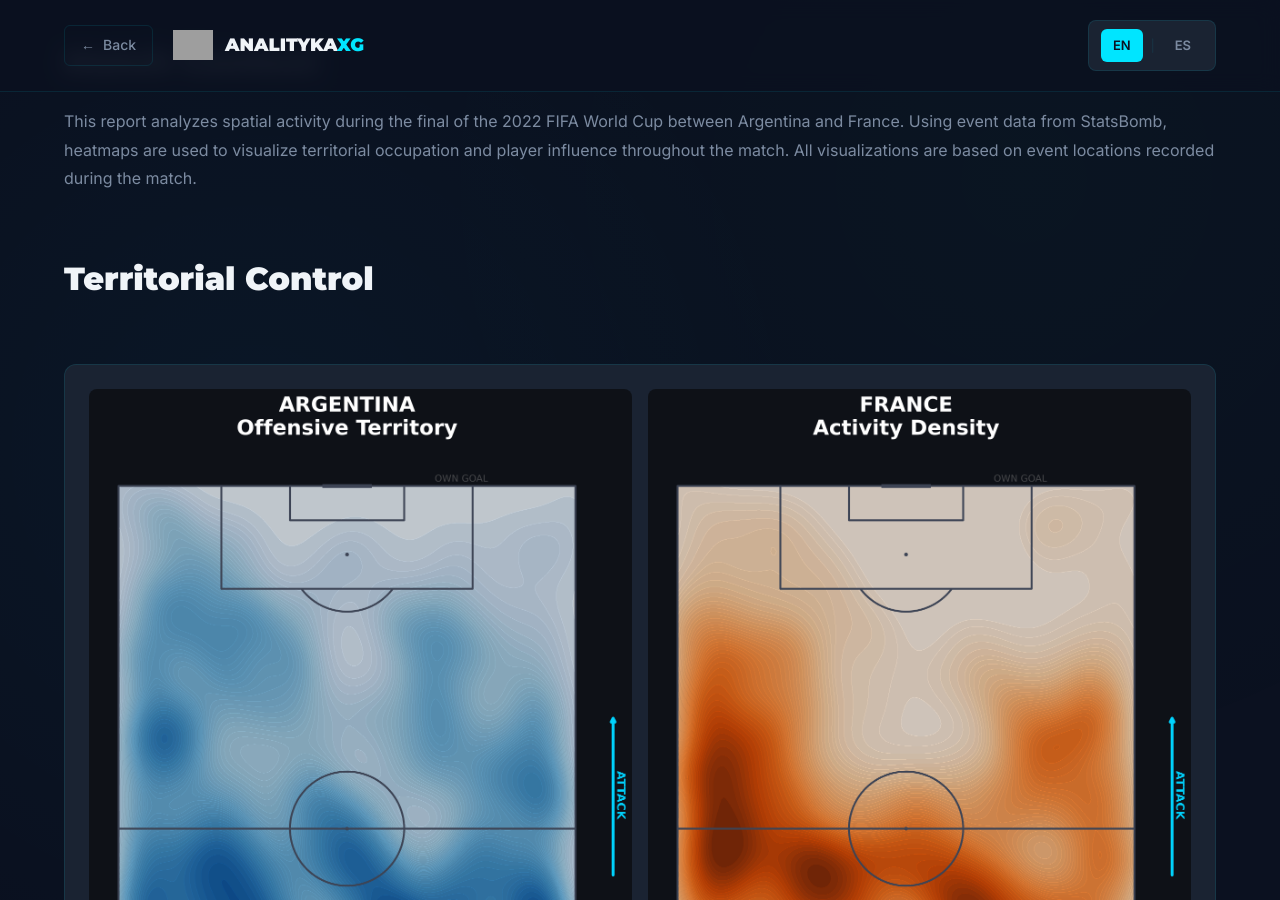
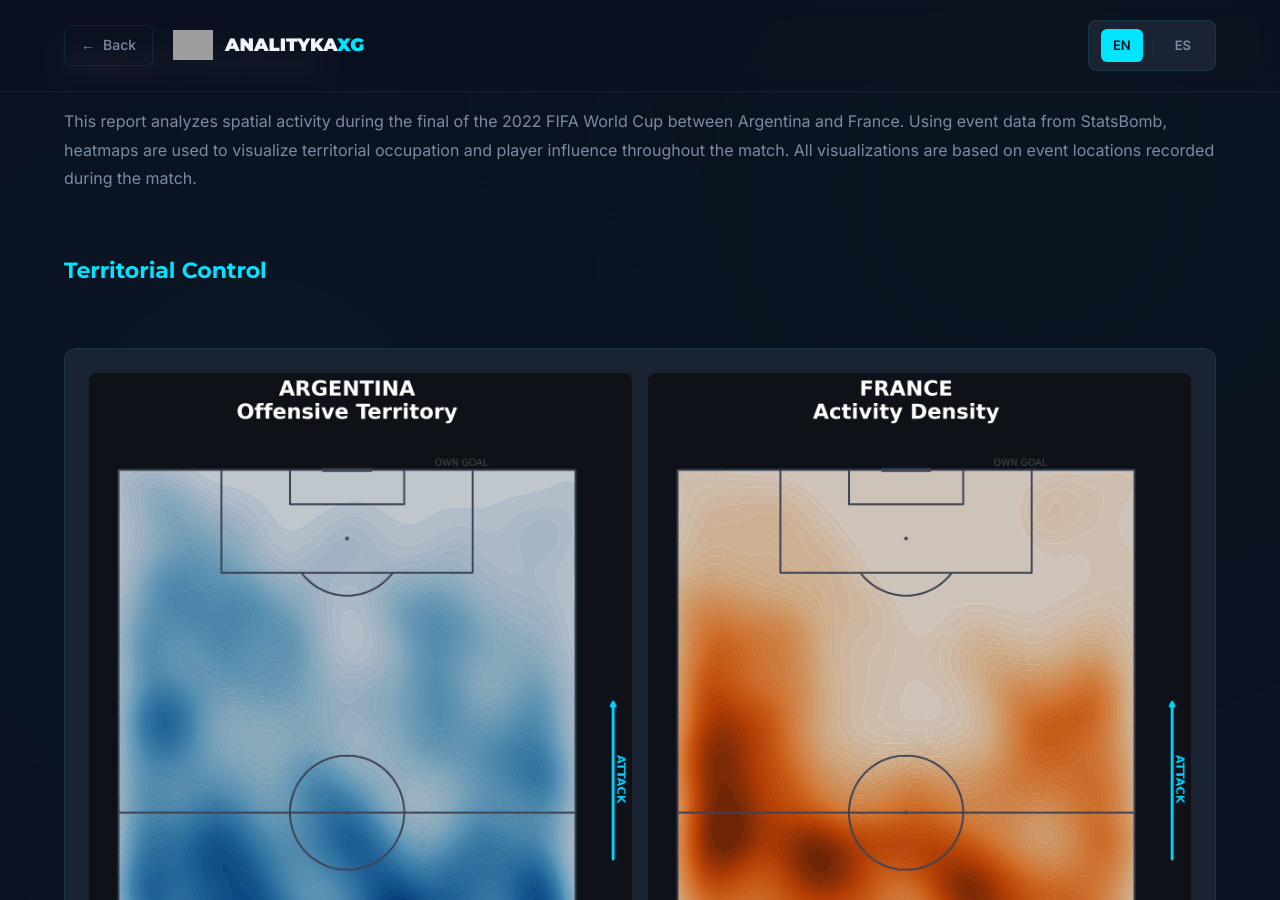
Before and after one commit to Fiallos77/analitykaXG, a Jekyll site: the page built from reports/ArgentinavsFranceHeadMap.md, in a window 1280 px wide and 900 px high, scrolled down 1151 px. Built offline with Jekyll 4.4.1, drawn with Linux system fonts in a browser that asks for light colours; grey boxes are pictures that could not be loaded.

Commit message:
Change headings in ArgentinavsFranceHeadMap.md
Updated headings for better hierarchy and clarity.

```diff
--- a/reports/ArgentinavsFranceHeadMap.md
+++ b/reports/ArgentinavsFranceHeadMap.md
@@ -80,7 +80,7 @@ lang: en
     </div>
     <!-- Section 1: -->
     <div class="content-section">
-        <h2>Territorial Control</h2>
+        <h3>Territorial Control</h3>
     </div>
     <div class="visualization">
         <div style="display: grid; grid-template-columns: 1fr 1fr; gap: 16px;">
@@ -95,9 +95,11 @@ lang: en
         </div>
     </div>
     <!-- Section 2 -->
+    <div class="content-section">
+        <h3>Messi Influence Map</h3>
+    </div>
     <!-- Visualization 1: Messi Shot map -->
     <div class="visualization">
-      <h3>Messi Influence Map</h3>
         <img src="{{ site.baseurl }}/assets/images/heatmap_messi.png" alt="Messi Head Map">
         <p class="viz-caption">
             <strong>Figure 3: </strong>Successful passes completed by Granit Xhaka during the analyzed phase.
```
